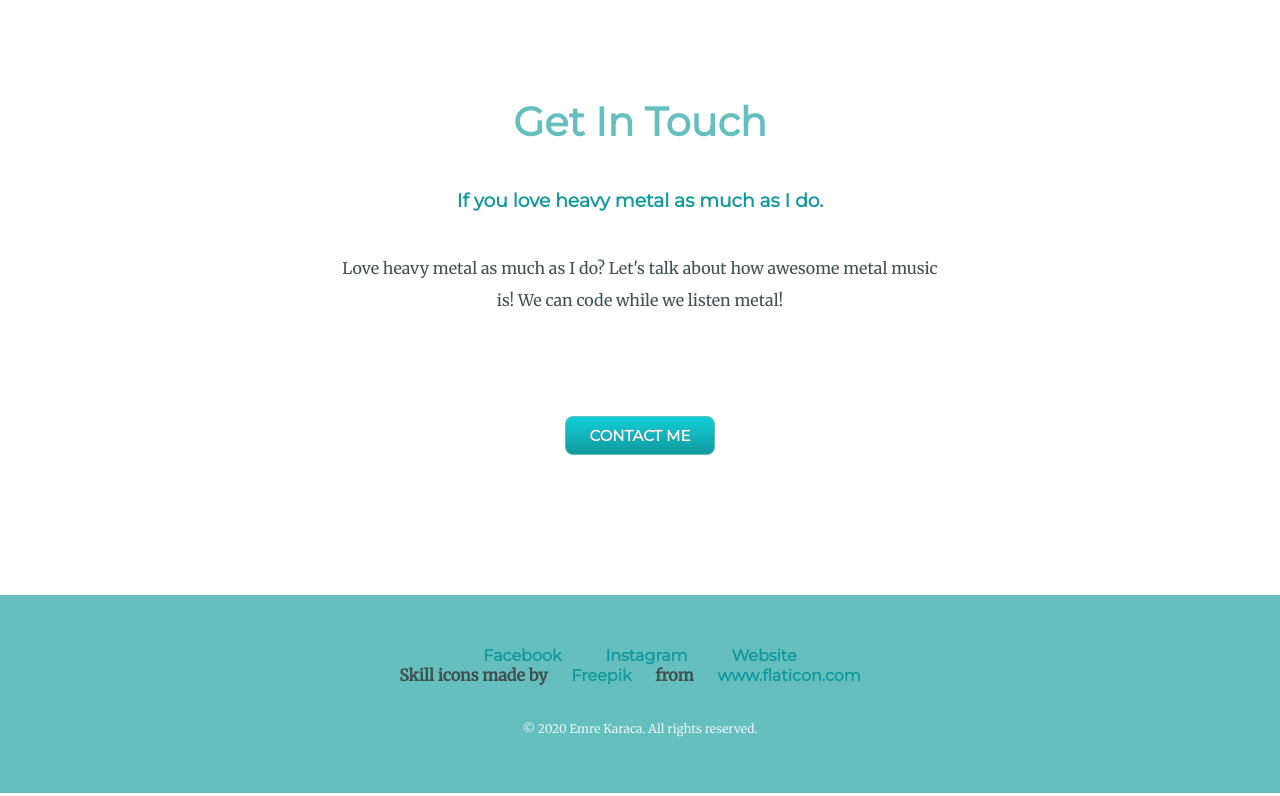
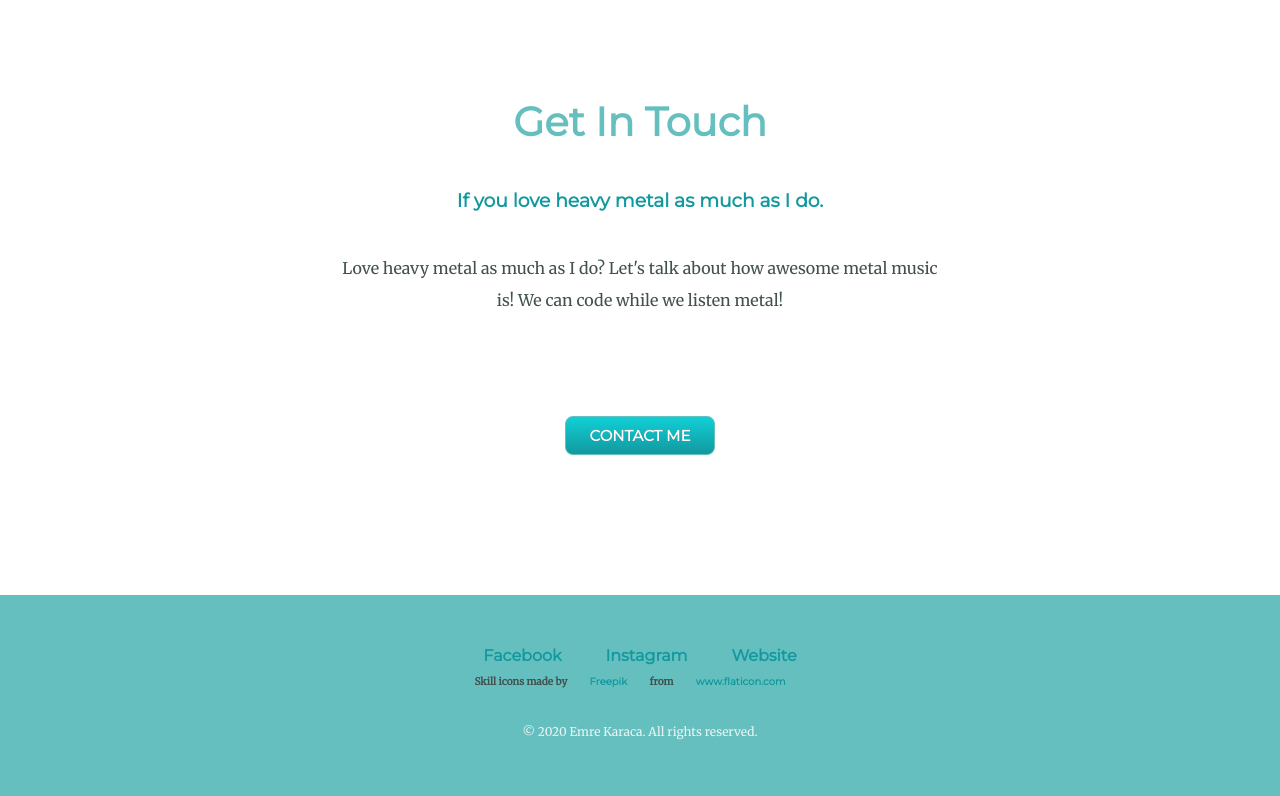
Before and after one commit to karacaemre/emre, a plain HTML site: page index.html in a window 1280 px wide. Shown: the part 2011-2807 px from the top of the page. Drawn offline with Linux system fonts and the light colour scheme.

Commit message:
Update styles.css

```diff
--- a/css/styles.css
+++ b/css/styles.css
@@ -150,7 +150,7 @@ bottom:300px;
   width: 48%;
   margin: 40px auto 60px;
 }
-.skill-icons{
+.icon-link{
 	margin-top: 10px;
 	font-size:10px;
 }
```
